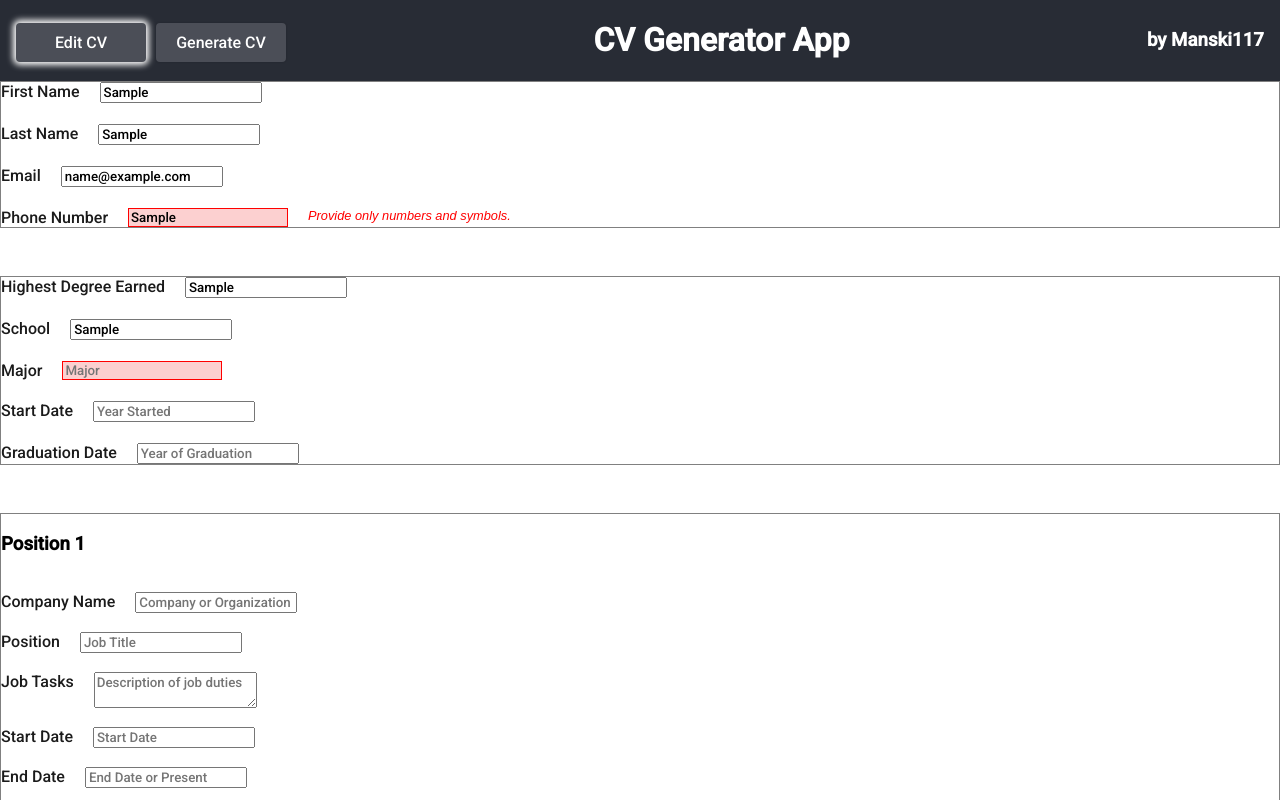
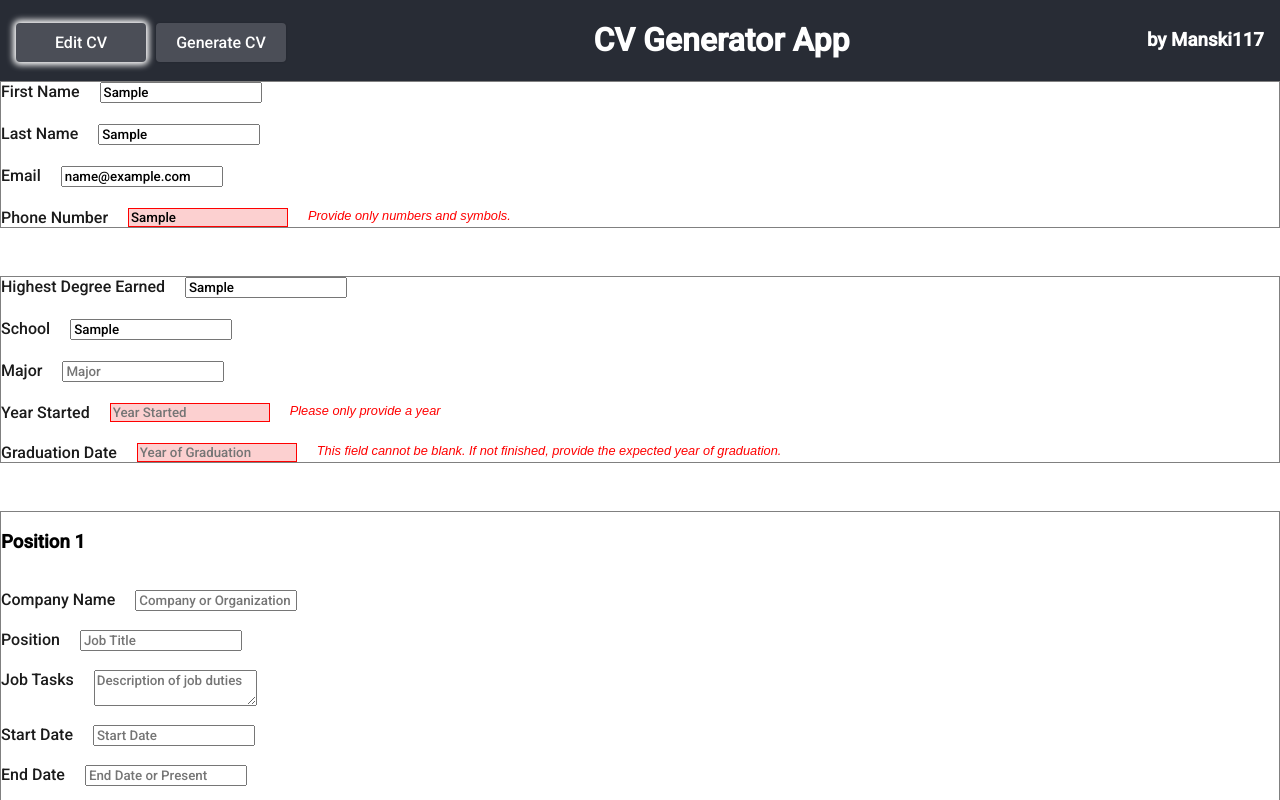
Before and after one commit to manski117/cv-form-project, a React (Create React App) app in the folder cv-form-odin-project/: page / in a window 1280 px wide. Both pictures are taken after typing "Sample", "Sample", "name@example.com", "Sample", "Sample", "Sample" into the empty fields and a click on the button "Generate CV". Shown: the top 800 px of the page. Built offline with nearby package versions, Linux system fonts and the light colour scheme.

Commit message:
Add validation to education inputs

```diff
--- a/cv-form-odin-project/src/App.js
+++ b/cv-form-odin-project/src/App.js
@@ -89,6 +89,11 @@ function App() {
     return regex.test(str);
   }
 
+  function isValidYear(str) {
+    let regex = /^[0-9]{4}$/;
+    return regex.test(str);
+  }
+
 
 
   // }
@@ -152,12 +157,47 @@ function App() {
     }
 
     if(formData.phone.length < 5 || !isValidPhone(formData.phone) ){
-      console.log('email is either too short or a bad format');
+      console.log('phone number is either too short or a bad format');
       iFields.push('phone');
       validity = false;
     } else{
       vFields.push('phone');
     }
+
+    if(formData.degree.length < 1){
+      console.log('degree too short');
+      iFields.push('degree');
+      validity = false;
+    } else{
+      vFields.push('degree');
+    }
+
+    if(formData.school.length < 1){
+      console.log('school name is too short');
+      iFields.push('school');
+      validity = false;
+    } else{
+      vFields.push('school');
+    }
+
+
+    if(formData.startDate.length < 2 || !isValidYear(formData.startDate)){
+      console.log('start Date name is too short or improper format');
+      iFields.push('startDate');
+      validity = false;
+    } else{
+      vFields.push('startDate');
+    }
+
+    if(formData.gradDate.length < 2 || !isValidYear(formData.gradDate)){
+      console.log('gradDate name is too short or improper format');
+      iFields.push('gradDate');
+      validity = false;
+    } else{
+      vFields.push('gradDate');
+    }
+
+
 
     processValidation(vFields, iFields);
     return validity;
--- a/cv-form-odin-project/src/components/EduForm.js
+++ b/cv-form-odin-project/src/components/EduForm.js
@@ -31,12 +31,13 @@ function EduForm() {
                     id="degree"
                     name="degree"
                     type="text"
-                    className="form-input"
+                    className={formData.degreeValid ? "form-input valid" : "form-input invalid"}
                     maxLength={20}
                     placeholder="Degree Earned"
                     onChange={handleChange}
                     value={formData.degree}
                      />
+                <p className={formData.degreeValid ? "form-feedback major-feedback hidden" : "form-feedback visible"}>This field cannot be blank</p>
             </label>
             <br />
             <label htmlFor="school">School
@@ -44,12 +45,13 @@ function EduForm() {
                     id="school"
                     name="school"
                     type="text"
-                    className="form-input"
+                    className={formData.schoolValid ? "form-input valid" : "form-input invalid"}
                     maxLength={30}
                     placeholder="Name of Academic Institution or University"
                     onChange={handleChange}
                     value={formData.school}
                      />
+                <p className={formData.schoolValid ? "form-feedback major-feedback hidden" : "form-feedback visible"}>This field cannot be blank</p>
             </label>
             <br />
             <label htmlFor="major">Major
@@ -57,7 +59,7 @@ function EduForm() {
                     id="major"
                     name="major"
                     type="text"
-                    className="form-input major-input invalid"
+                    className={formData.majorValid ? "form-input valid" : "form-input invalid"}
                     placeholder="Major"
                     maxLength={20}
                     onChange={handleChange}
@@ -66,17 +68,19 @@ function EduForm() {
                 <p className={formData.majorValid ? "form-feedback major-feedback hidden" : "form-feedback major-feedback visible"}>This field cannot be blank</p>
             </label>
             <br />
-            <label htmlFor="startDate">Start Date
+            <label htmlFor="startDate">Year Started
                 <input
                     id="startDate"
                     name="startDate"
                     type="text"
-                    className="form-input"
+                    className={formData.startDateValid ? "form-input valid" : "form-input invalid"}
                     maxLength={12}
                     placeholder="Year Started"
                     onChange={handleChange}
                     value={formData.startDate}
                      />
+                <p className={formData.startDateValid ? "form-feedback major-feedback hidden" : "form-feedback major-feedback visible"}>Please only provide a year</p>
+
             </label>
             <br />
             <label htmlFor="gradDate">Graduation Date
@@ -84,12 +88,14 @@ function EduForm() {
                     id="gradDate"
                     name="gradDate"
                     type="text"
-                    className="form-input"
+                    className={formData.gradDateValid ? "form-input valid" : "form-input invalid"}
                     maxLength={12}
                     placeholder="Year of Graduation"
                     onChange={handleChange}
                     value={formData.gradDate}
-                     />
+                    />
+                <p className={formData.gradDateValid ? "form-feedback major-feedback hidden" : "form-feedback major-feedback visible"}>This field cannot be blank. If not finished, provide the expected year of graduation.</p>
+
             </label>
         </div>
 
```
